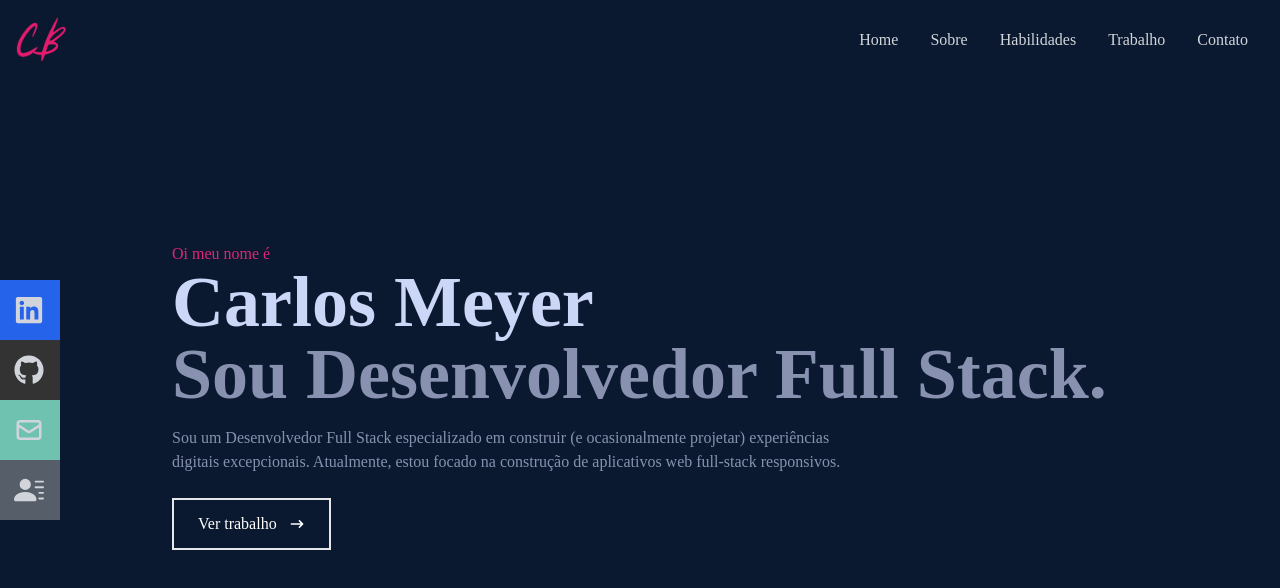
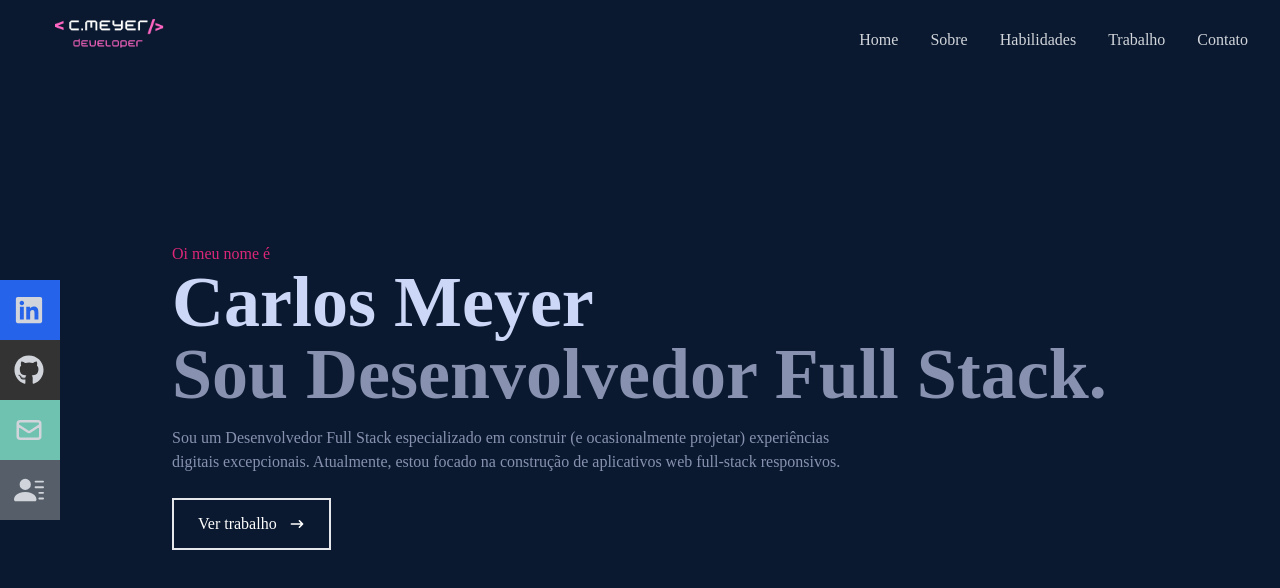
Before and after one commit to CarlosMeyer2021/portifolio, a React (Create React App) app: page / in a window 1280 px wide. Shown: the top 588 px of the page. Built offline with nearby package versions, Linux system fonts and the light colour scheme.

Commit message:
portifolio v1.1

```diff
--- a/src/components/Navbar.jsx
+++ b/src/components/Navbar.jsx
@@ -2,7 +2,7 @@ import React, { useState } from 'react'
 import { FaBars, FaTimes, FaGithub, FaLinkedin } from 'react-icons/fa'
 import { HiOutlineMail } from 'react-icons/hi'
 import { BsFillPersonLinesFill } from 'react-icons/bs'
-import Logo from '../assets/logo.png'
+import Logo from '../assets/logocm.png'
 import Home from '../assets/home.png'
 import About from '../assets/about.png'
 import Skills from '../assets/skills.png'
@@ -19,8 +19,8 @@ const Navbar = () => {
 
   return (
     <div className='fixed w-full h-[80px] flex justify-between items-center px-4 bg-[#0a192f] text-gray-300'>
-      <div>
-        <img src={Logo} alt='Logo Image' style={{ width: '50px' }} />
+      <div className='justify-start items-center'>
+        <img src={Logo} alt='Logo Image' style={{ width: '180px' }} />
       </div>
 
       {/* menu */}
@@ -61,31 +61,31 @@ const Navbar = () => {
       <div className={!nav ? 'hidden' : 'absolute top-0 left-0 w-full h-screen bg-[#0a192f] flex flex-col justify-center items-center'}>
         <ul >
           <li className='py-6 text-4xl'>
-            <Link className='flex justify-center items-cente' onClick={handleClick} to="home" spy={true} smooth={true} duration={500}>
+            <Link className='flex justify-start items-center' onClick={handleClick} to="home" spy={true} smooth={true} duration={500}>
               <img className='mb-3 mr-2' src={Home} alt='Home icon' style={{ width: '35px' }} />
               Home
             </Link>
           </li>
           <li className='py-6 text-4xl'>
-            <Link className='flex justify-center items-center' onClick={handleClick} to="about" spy={true} smooth={true} duration={500}>
+            <Link className='flex justify-start items-center' onClick={handleClick} to="about" spy={true} smooth={true} duration={500}>
               <img className='mb-3 mr-2' src={About} alt='About icon' style={{ width: '35px' }} />
               Sobre
             </Link>
           </li>
           <li className='py-6 text-4xl'>
-            <Link className='flex justify-center items-center' onClick={handleClick} to="skills" spy={true} smooth={true} duration={500}>
+            <Link className='flex justify-start items-center' onClick={handleClick} to="skills" spy={true} smooth={true} duration={500}>
               <img className='mb-3 mr-2' src={Skills} alt='Skills icon' style={{ width: '35px' }} />
               Habilidades
             </Link>
           </li>
           <li className='py-6 text-4xl'>
-            <Link className='flex justify-center items-center' onClick={handleClick} to="work" spy={true} smooth={true} duration={500}>
+            <Link className='flex justify-start items-center' onClick={handleClick} to="work" spy={true} smooth={true} duration={500}>
               <img className='mb-3 mr-2' src={Work} alt='work icon' style={{ width: '35px' }} />
               Trabalho
             </Link>
           </li>
           <li className='py-6 text-4xl'>
-            <Link className='flex justify-center items-center' onClick={handleClick} to="contact" spy={true} smooth={true} duration={500}>
+            <Link className='flex justify-start items-center' onClick={handleClick} to="contact" spy={true} smooth={true} duration={500}>
               <img className='mb-3 mr-2' src={Contact} alt='contact icon' style={{ width: '35px' }} />
               Contato
             </Link>
```
Also changed, not shown: src/assets/lococm.png (added), src/assets/logocm.png (added).
